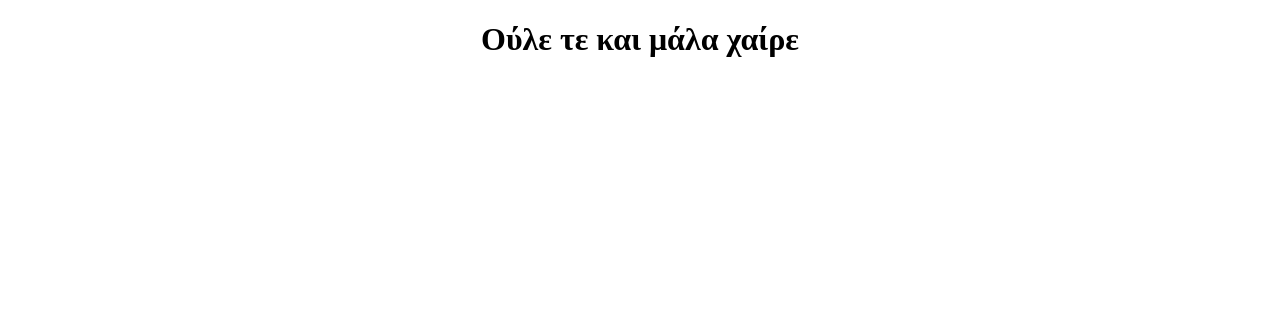
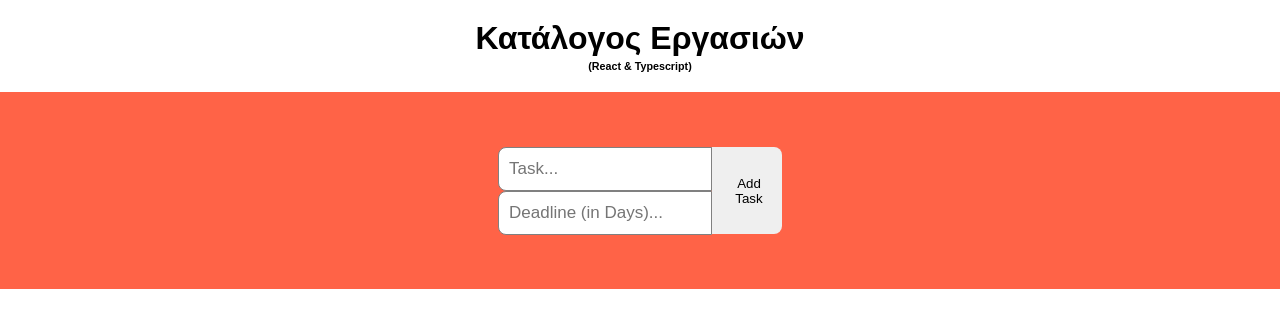
Before and after one commit to 1KRS/To_Do_List_React_TS, a React (Create React App) app: page / in a window 1280 px wide. Shown: the top 328 px of the page. Built offline with nearby package versions, Linux system fonts and the light colour scheme.

Commit message:
App HTML and CSS done

```diff
--- a/src/App.css
+++ b/src/App.css
@@ -1,38 +1,105 @@
 .App {
-  text-align: center;
+  display: flex;
+  align-items: center;
+  flex-direction: column;
+  width: 100vw;
+  height: 100vh;
+  font-family: Arial, Helvetica, sans-serif;
 }
 
-.App-logo {
-  height: 40vmin;
-  pointer-events: none;
+body {
+  margin: 0%;
+  padding: 0%;
 }
 
-@media (prefers-reduced-motion: no-preference) {
-  .App-logo {
-    animation: App-logo-spin infinite 20s linear;
-  }
+h1 {
+  margin: 20px 0 0 0;
+  padding: 0;
 }
 
-.App-header {
-  background-color: #282c34;
-  min-height: 100vh;
+h6 {
+  margin: 3px 0 20px 0;
+  padding: 0;
+}
+
+.header {
+  flex: 30%;
+  background-color: tomato;
+  width: 100%;
+  display: flex;
+  justify-content: center;
+  align-items: center;
+}
+
+.header .inputContainer {
   display: flex;
   flex-direction: column;
-  align-items: center;
-  justify-content: center;
-  font-size: calc(10px + 2vmin);
-  color: white;
 }
 
-.App-link {
-  color: #61dafb;
+.header input {
+  width: 200px;
+  height: 40px;
+  border: none;
+  border-bottom-left-radius: 8px;
+  border-top-left-radius: 8px;
+  padding-left: 10px;
+  font-size: 17px;
+  border: 1px solid grey;
 }
 
-@keyframes App-logo-spin {
-  from {
-    transform: rotate(0deg);
-  }
-  to {
-    transform: rotate(360deg);
-  }
+.header button {
+  width: 70px;
+  height: 87px;
+  border: none;
+  border-bottom-right-radius: 8px;
+  border-top-right-radius: 8px;
+  padding-left: 10px;
+  cursor: pointer;
 }
+
+.todoList {
+  flex: 70%;
+  width: 100%;
+  display: flex;
+  align-items: center;
+  padding-top: 50px;
+  flex-direction: column;
+}
+
+.task {
+  width: 500px;
+  height: 50px;
+  display: flex;
+  color: white;
+  margin: 15px;
+}
+
+.task .content {
+  flex: 80%;
+  height: 100%;
+  display: flex;
+  justify-content: center;
+  align-items: center;
+}
+
+.task .content span {
+  display: grid;
+  place-items: center;
+  border: 1px solid white;
+  width: 100%;
+  height: 100%;
+  font-size: 18px;
+  border-right: none;
+  background-color: tomato;
+}
+
+.task button {
+  flex: 20%;
+  height: 100%;
+  border: none;
+  background-color: lightseagreen;
+  border-top-right-radius: 8px;
+  border-bottom-right-radius: 8px;
+  color: white;
+  cursor: pointer;
+}
--- a/src/App.tsx
+++ b/src/App.tsx
@@ -1,10 +1,19 @@
-import React from 'react';
+import React, { FC } from 'react';
 import './App.css';
 
-const App = () =>{
+const App: FC = () => {
   return (
     <div className="App">
-      <h1>Ούλε τε και μάλα χαίρε</h1>
+      <h1>Κατάλογος Εργασιών</h1>
+      <h6>(React & Typescript)</h6>
+      <div className='header'>
+        <div className='inputContainer'>
+          <input type='text' placeholder='Task...'/>
+          <input type='text' placeholder='Deadline (in Days)...'/>
+        </div>
+        <button>Add Task</button>
+      </div>
+      <div className='todoList'></div>
     </div>
   );
 }
```
Also changed, not shown: public/logo192.png (deleted), public/logo512.png (deleted).
